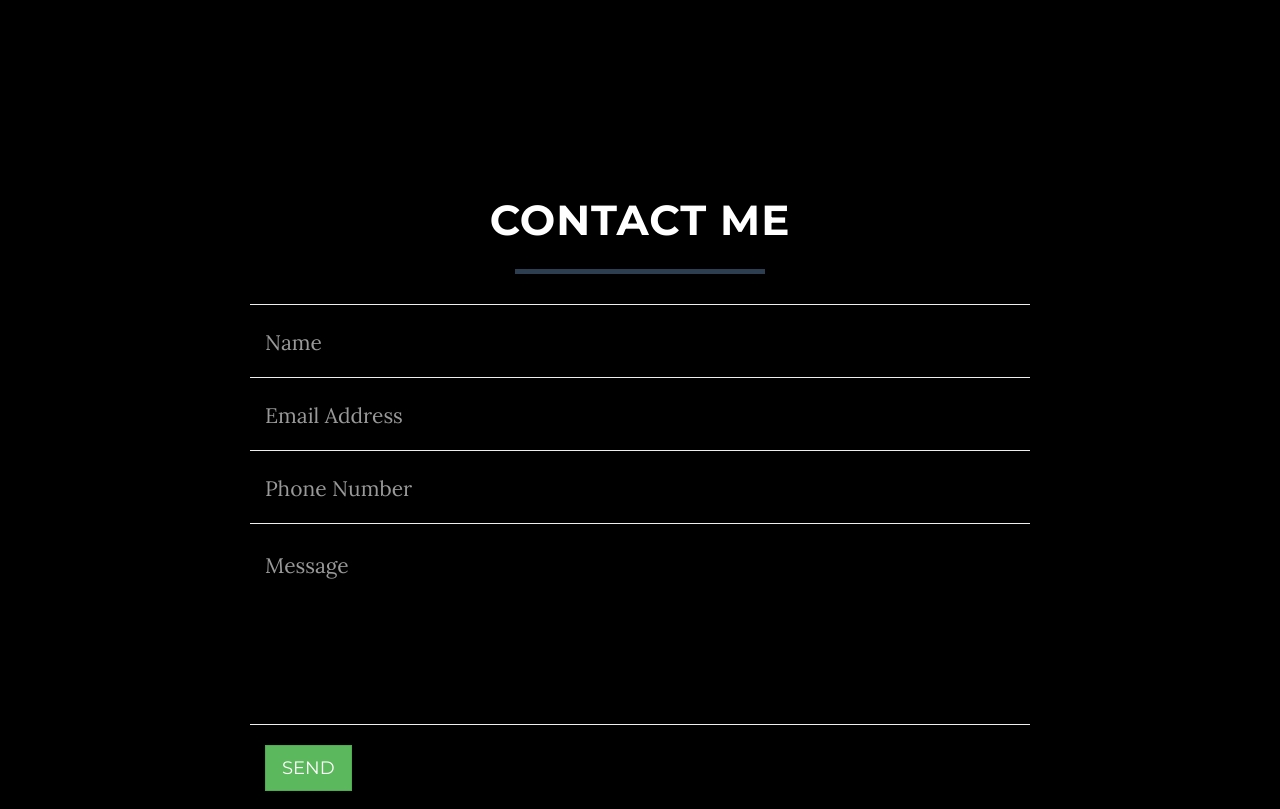
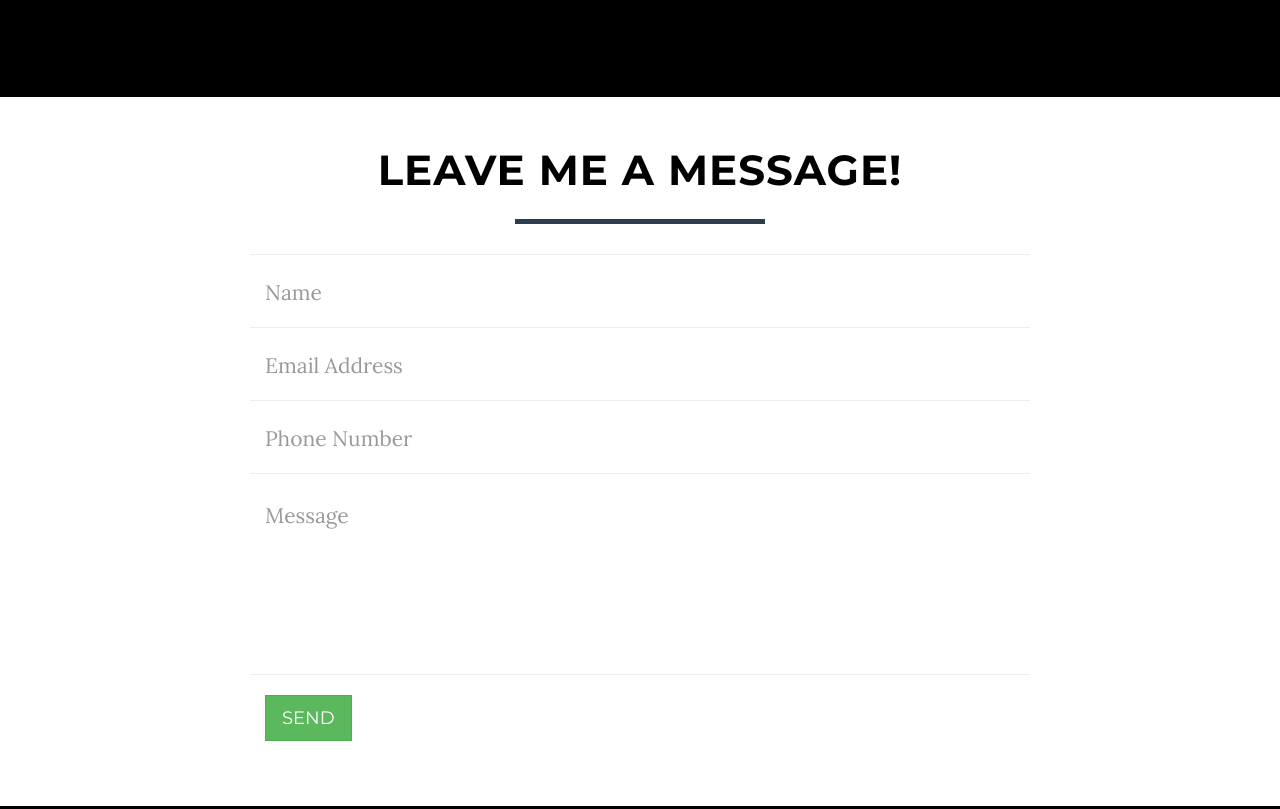
Before and after one commit to Howardlinsanity/Howardlinsanity.github.io, a plain HTML site: page index.html in a window 1280 px wide. Shown: the part 2027-2836 px from the top of the page. Drawn offline with nearby package versions, Linux system fonts and the light colour scheme.

Commit message:
Revised about me page background

```diff
--- a/css/grayscale.css
+++ b/css/grayscale.css
@@ -286,6 +286,17 @@ a:focus {
     -o-background-size: cover;
 }
 
+.contact-me-section {
+    width: 100%;
+    padding: 50px 0;
+    color: #fff;
+    background-color: #fff;
+    -webkit-background-size: cover;
+    -moz-background-size: cover;
+    background-size: cover;
+    -o-background-size: cover;
+}
+
 #map {
     width: 100%;
     height: 200px;
--- a/index.html
+++ b/index.html
@@ -174,12 +174,14 @@
     </section>
 
     <!-- Contact Section -->
-    <section id="contact">
+    <section id="contact" class="contact-me-section">
         <div class="container">
             <div class="row">
                 <div class="col-lg-12 text-center">
-                    <h2>Contact Me</h2>
+                  <div class="dark">
+                    <h2>Leave me a message!</h2>
                     <hr class="star-primary">
+                  </div>
                 </div>
             </div>
             <div class="row">
```
